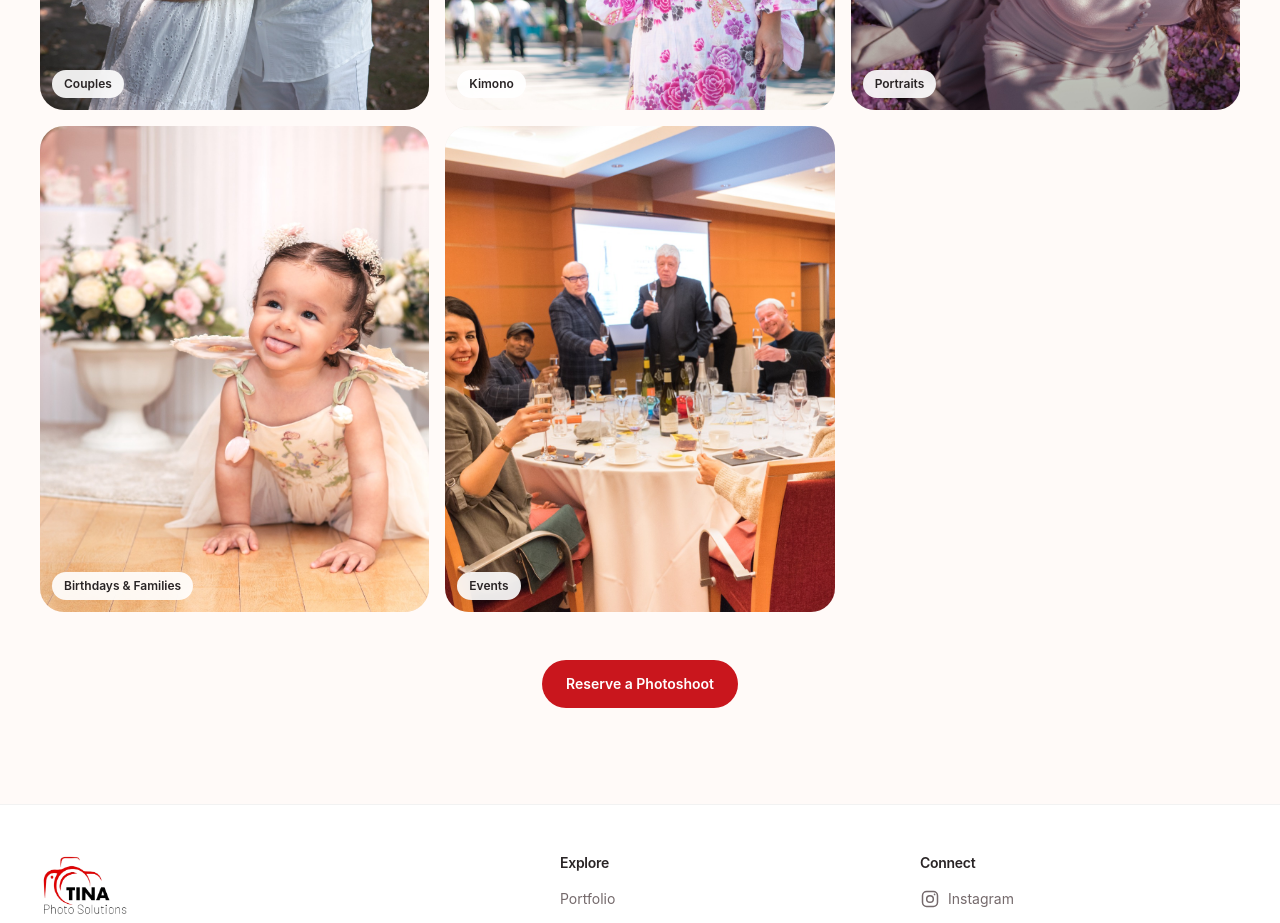
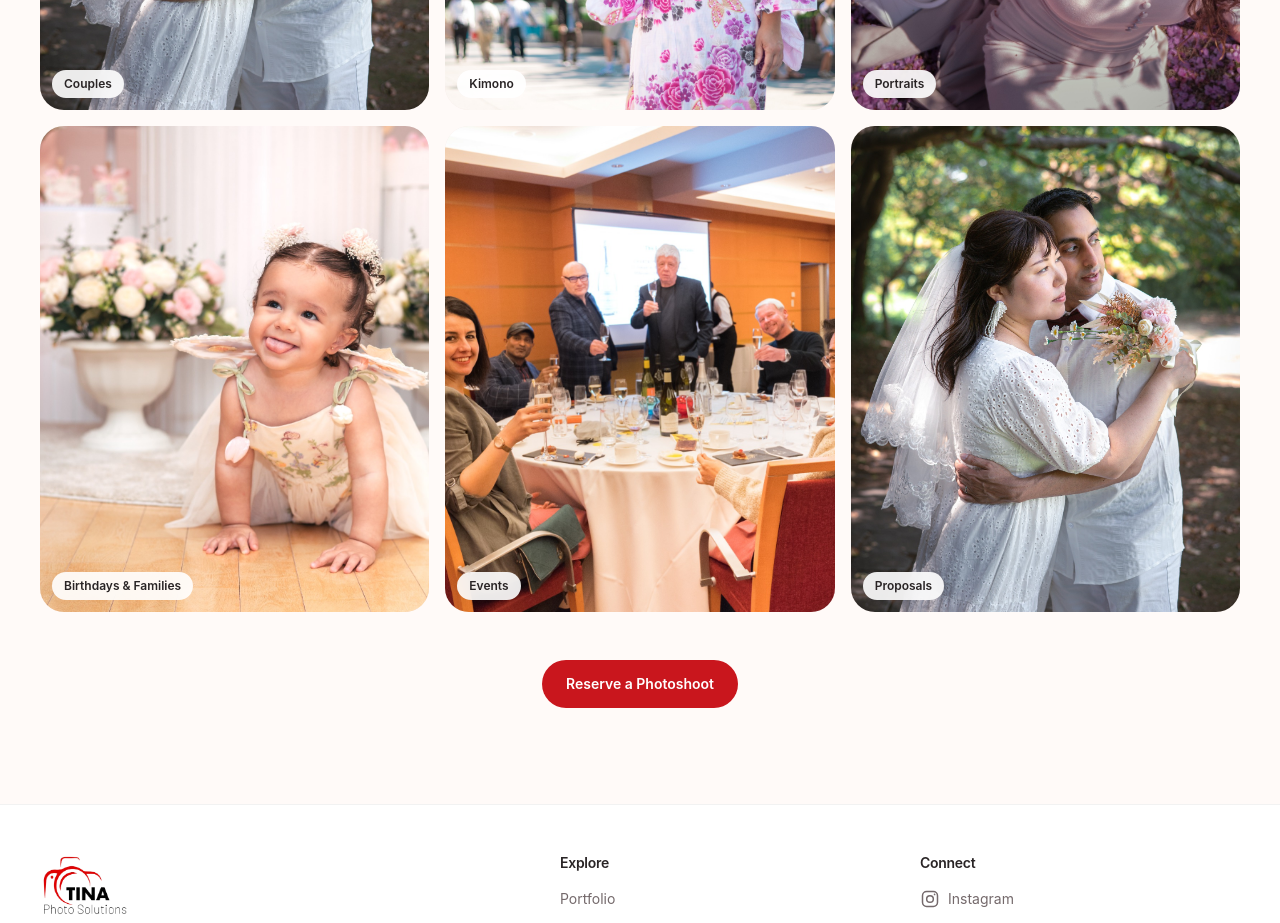
Before and after one commit to chathuras/tinaphotoV2, a Next.js app: page /portfolio in a window 1280 px wide. Shown: the part 860-1783 px from the top of the page. Built offline with nearby package versions, Linux system fonts and the light colour scheme; no server answers.

Commit message:
Add proposals to portfolio grid

```diff
--- a/app/portfolio/page.tsx
+++ b/app/portfolio/page.tsx
@@ -2,5 +2,5 @@ import type { Metadata } from 'next'
 import Link from 'next/link'
 import { PortfolioGrid } from '@/components/portfolio-grid'
 import { SectionHeading } from '@/components/section-heading'
-export const metadata:Metadata={title:'Tokyo Photography Portfolio',description:'Explore couples, kimono, family, event and portrait photography by TINA Photo Solutions in Tokyo.'}
+export const metadata:Metadata={title:'Tokyo Photography Portfolio',description:'Explore couples, proposals, kimono, family, event and portrait photography by TINA Photo Solutions in Tokyo.'}
 export default function Portfolio(){return <div className="container-page py-16 sm:py-24"><SectionHeading eyebrow="Portfolio" title="People, celebrations and Tokyo moments." copy="A focused selection of real work supplied by TINA Photo Solutions. More galleries can be added without loading every full-resolution image on the first page."/><div className="mt-10"><PortfolioGrid/></div><div className="mt-12 text-center"><Link href="/book" className="btn-primary">Reserve a Photoshoot</Link></div></div>}
--- a/components/portfolio-grid.tsx
+++ b/components/portfolio-grid.tsx
@@ -3,18 +3,20 @@ import Image from 'next/image'
 import { assetPath } from '@/lib/site-config'
 import { useState } from 'react'
 
-const items=[
+const portfolioItems=[
  {src:assetPath('/images/couple-prewedding.jpeg'),alt:'Couple portrait photographed in a green Tokyo setting',category:'Couples'},
  {src:assetPath('/images/kimono-tokyo.jpeg'),alt:'Kimono portrait with a traditional Tokyo landmark in the background',category:'Kimono'},
  {src:assetPath('/images/cherry-blossom-portrait.jpeg'),alt:'Seasonal portrait among cherry blossoms in Tokyo',category:'Portraits'},
  {src:assetPath('/images/birthday-family.jpeg'),alt:'Baby birthday portrait at an indoor celebration',category:'Birthdays & Families'},
  {src:assetPath('/images/event-photography.jpeg'),alt:'Guests photographed during a dinner event',category:'Events'},
+ {src:assetPath('/images/couple-prewedding.jpeg'),alt:'Tokyo couple portrait representing proposal photography sessions',category:'Proposals'},
 ]
 export function PortfolioGrid({compact=false}:{compact?:boolean}){
  const [active,setActive]=useState<number|null>(null)
+ const items=compact?portfolioItems.slice(0,5):portfolioItems
  return <>
   <div className={`grid gap-4 ${compact?'sm:grid-cols-2 lg:grid-cols-5':'sm:grid-cols-2 lg:grid-cols-3'}`}>
-   {items.map((item,i)=><button key={item.src} onClick={()=>setActive(i)} className={`group relative overflow-hidden rounded-3xl bg-blush text-left ${compact?'aspect-[4/5]':'aspect-[4/5]'} ${!compact&&i===4?'sm:col-span-2 lg:col-span-1':''}`} aria-label={`Open ${item.category} photograph`}>
+   {items.map((item,i)=><button key={item.category} onClick={()=>setActive(i)} className="group relative aspect-[4/5] overflow-hidden rounded-3xl bg-blush text-left" aria-label={`Open ${item.category} photograph`}>
     <Image src={item.src} alt={item.alt} fill sizes={compact?'(min-width:1024px) 20vw,45vw':'(min-width:1024px) 33vw,50vw'} className="object-cover transition duration-700 group-hover:scale-[1.02]" loading={i>1?'lazy':'eager'} />
     <span className="absolute bottom-3 left-3 rounded-full bg-white/90 px-3 py-1.5 text-xs font-semibold backdrop-blur">{item.category}</span>
    </button>)}
```
